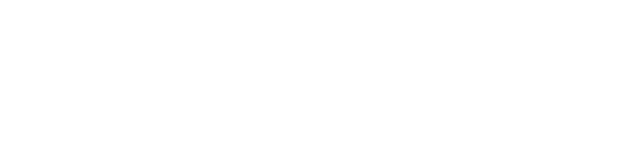
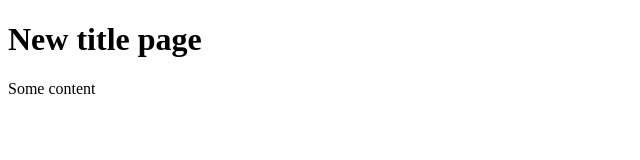
Before and after one commit to brentonhaerr/new-portfolio, a plain HTML site: page index.html in a window 1280 px wide. Shown: the whole page, without its empty margins (0-640 px from the left). Drawn offline with Linux system fonts and the light colour scheme.

Commit message:
Modified index html

```diff
--- a/index.html
+++ b/index.html
@@ -7,6 +7,7 @@
   <title>New Portfolio</title>
 </head>
 <body>
-
+  <h1>New title page</h1>
+  <p>Some content</p>
 </body>
 </html>
```
